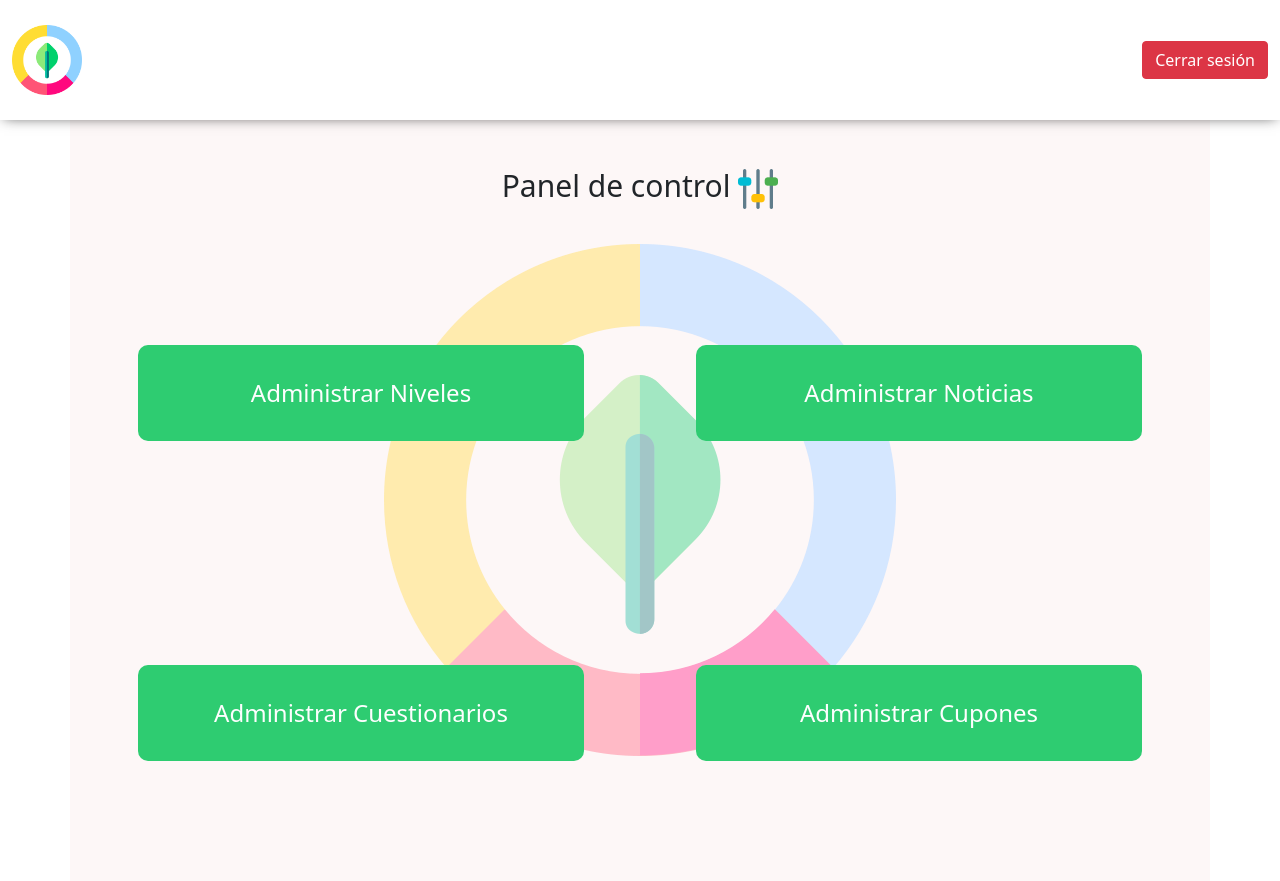
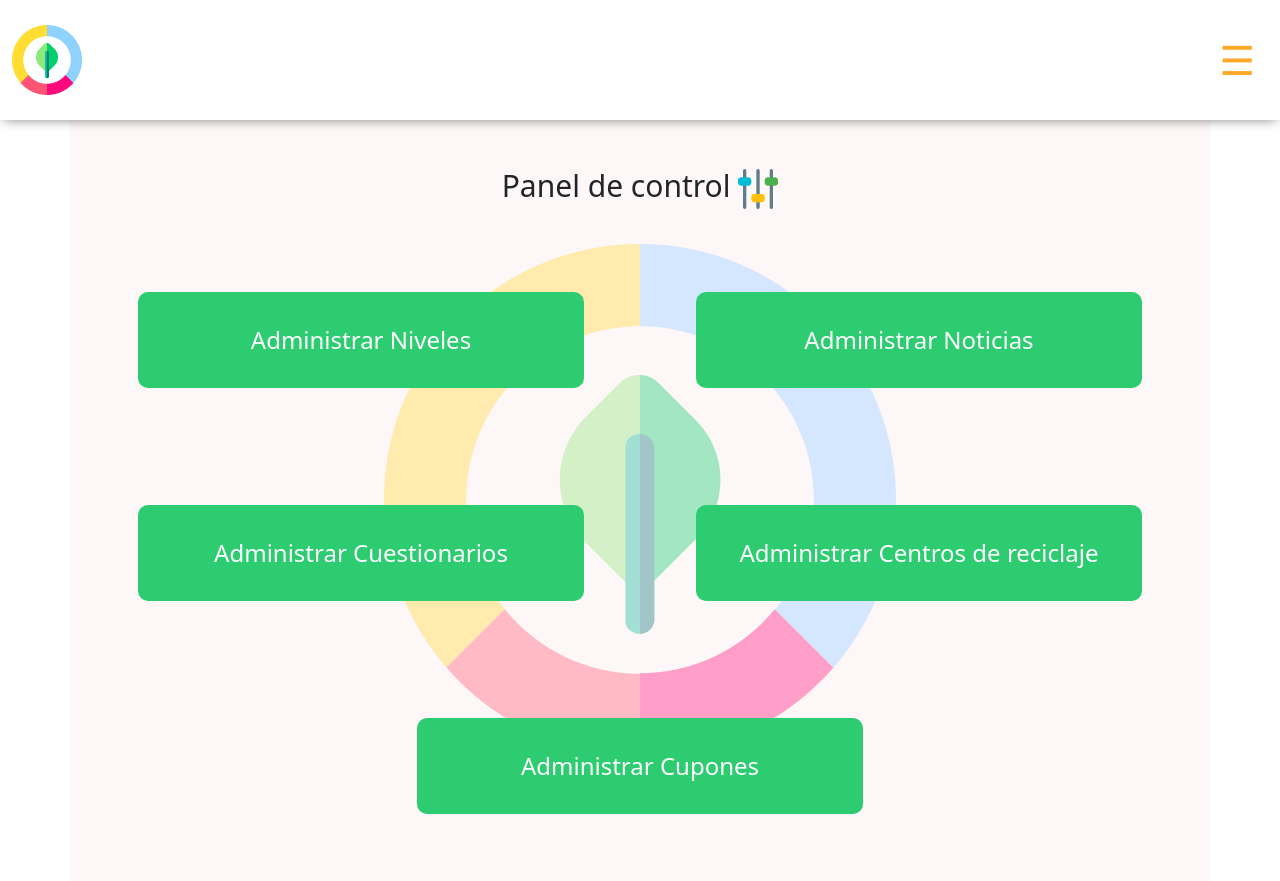
Before and after one commit to ghami20/glow-app, a PHP site: page /views/panel-control/panel-control.php in a window 1280 px wide. Run offline with PHP 8.4, Linux system fonts and the light colour scheme.

Commit message:
sidebar header

```diff
--- a/views/panel-control/panel-control.php
+++ b/views/panel-control/panel-control.php
@@ -5,6 +5,7 @@
 <script src="https://cdn.jsdelivr.net/npm/bootstrap@5.0.2/dist/js/bootstrap.bundle.min.js" integrity="sha384-MrcW6ZMFYlzcLA8Nl+NtUVF0sA7MsXsP1UyJoMp4YLEuNSfAP+JcXn/tWtIaxVXM" crossorigin="anonymous"></script>
 <script src="https://ajax.googleapis.com/ajax/libs/jquery/3.5.1/jquery.min.js"></script>
 <link rel="stylesheet" href="styles.css">
+<link rel="stylesheet" href="../shared/header-loggedin/styles.css">
 
 <?php require "../shared/header-loggedin/header-loggedin.php" ?>
 	<!--CONTENIDO-->
@@ -14,6 +15,7 @@
 			<button class="btn btn-panel-control">Administrar Niveles</button>
 			<button class="btn btn-panel-control">Administrar Noticias</button>
 			<button class="btn btn-panel-control">Administrar Cuestionarios</button>
+			<button class="btn btn-panel-control">Administrar Centros de reciclaje</button>
 			<button class="btn btn-panel-control">Administrar Cupones</button>
 		</div>
 	</div>
--- a/views/panel-control/styles.css
+++ b/views/panel-control/styles.css
@@ -9,6 +9,10 @@
   --font-text-big: 18px;
   --font-text-normal: 16px;
   --font-varela: 'Varela Round', sans-serif;
+}
+
+body {
+  position: relative;
 }
 
 .container {
--- a/views/shared/header-loggedin/header-loggedin.php
+++ b/views/shared/header-loggedin/header-loggedin.php
@@ -1,10 +1,24 @@
-<link rel="stylesheet" href="styles.css">
+<!--Esta view es con el sólo fin de que se vea el maquetado completo.
+Se quitará al agregar funcionalidad al header para que muestre botones segun este activa la sesión o no-->
+
+<!-- Sidebar -->
+<div class="sidebar" style="display: none" id="mySidebar">
+	<ul>
+<button id="sidebarCloseBtn" class="btn closeBtn">&times;</button>
+	<li><a href="#">Administrar niveles</a></li>
+  <li><a href="#">Administrar  noticias</a></li>
+  <li><a href="#">Administrar cuestionarios</a></li>
+  <li><a href="#">Administrar centros de reciclaje</a></li>
+	<li><a href="#">Administrar cupones</a></li>
+  <li><input type="submit" class="btn w-100" id="btnCerrarSesion" value="Cerrar sesión"/></li>
+	</ul>
+</div>
 <!--HEADER-->
 	<header>
 		<nav class="navbar ">
 			<div class="container-fluid">
 				<a href="/glow-app/"><img width="70px" heigth="70px" src="../../assets/eco-friendly.png" alt="logo" class="logo" ></a>
-				<input type="submit" class="btn btn-danger" id="btnCerrarSesion" value="Cerrar sesión"/>
+  			<button class="btn " id="sidebarMenuBtn" >☰</button>
 			</div>
 		</nav>
 	</header>
@@ -15,5 +29,16 @@
 		console.log("click")
 		window.location.replace("../../index.php");
 	})
+	document.getElementById("sidebarMenuBtn").addEventListener("click", w3_open);
+	document.getElementById("sidebarCloseBtn").addEventListener("click", w3_close);
+
+	function w3_open() {
+		document.getElementById("mySidebar").style.width = "100%";
+		document.getElementById("mySidebar").style.display = "block";
+	}
+
+	function w3_close() {
+		document.getElementById("mySidebar").style.display = "none";
+	}
 }
 </script>
--- a/views/shared/header-loggedin/styles.css
+++ b/views/shared/header-loggedin/styles.css
@@ -1,3 +1,71 @@
 #logo:hover {
   cursor: pointer;
 }
+
+.closeBtn {
+  width: 100%;
+  height: 4rem;
+  padding: 1rem;
+  text-align: right;
+  font-size: 30px;
+  color: #212121;
+}
+
+#btnCerrarSesion {
+  height: 5rem;
+  color: rgb(224, 73, 73);
+}
+
+#btnCerrarSesion:hover {
+  background-color: rgb(224, 73, 73);
+  color: #FDFEFE;
+}
+
+#sidebarMenuBtn {
+  font-size: 40px;
+  color: #FFA726;
+}
+
+.sidebar {
+  width: 70% !important;
+  min-height: 100%;
+  position: absolute;
+  z-index: 10;
+  background-color: #FDFEFE;
+  display: flex;
+  flex-direction: column !important;
+}
+
+.sidebar ul {
+  list-style: none;
+  padding: 0px;
+}
+
+.sidebar ul li {
+  width: 100%;
+  height: 5rem;
+  display: flex;
+  align-items: center;
+}
+
+.sidebar ul li:hover {
+  background-color: #FFA726;
+  color: #FDFEFE;
+  cursor: pointer;
+}
+
+.sidebar ul a:hover {
+  color: #FDFEFE;
+}
+
+.sidebar ul a {
+  text-decoration: none;
+  color: #212121;
+  padding-left: 1rem;
+}
+
+@media screen and (min-width:700px) {
+  .sidebar {
+    width: 40% !important;
+  }
+}
--- a/views/shared/inicio-sesion-modal/style.css
+++ b/views/shared/inicio-sesion-modal/style.css
@@ -18,8 +18,9 @@
 
 .btn {
   margin-top: 2rem;
-  margin-bottom: 2rem;
+  margin-bottom: 1.5rem;
   background-color: #2ECC71;
+  color: #FDFEFE;
 }
 
 .modal-footer {
```
Also changed, not shown: styles.css (+13 -0 lines).
